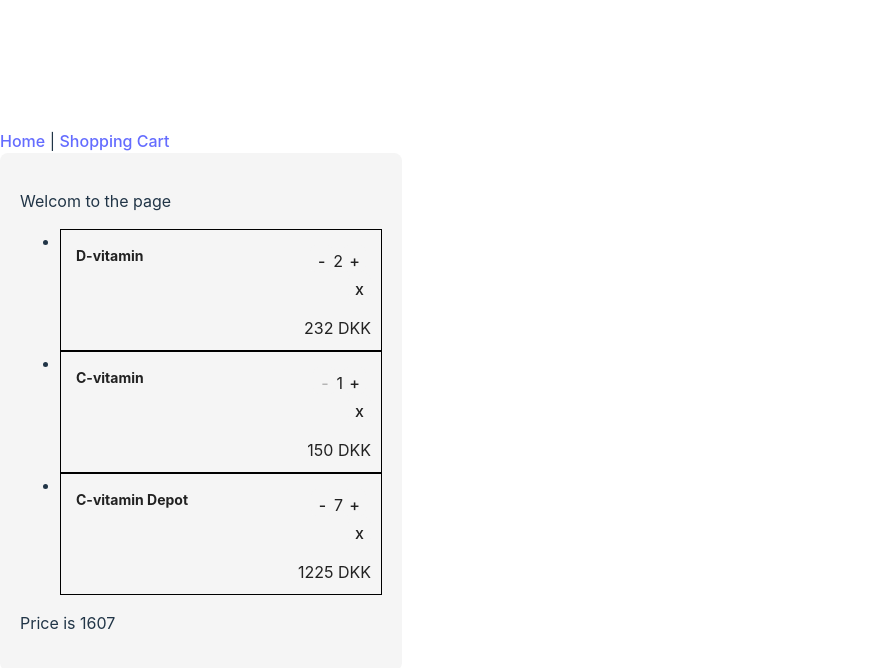
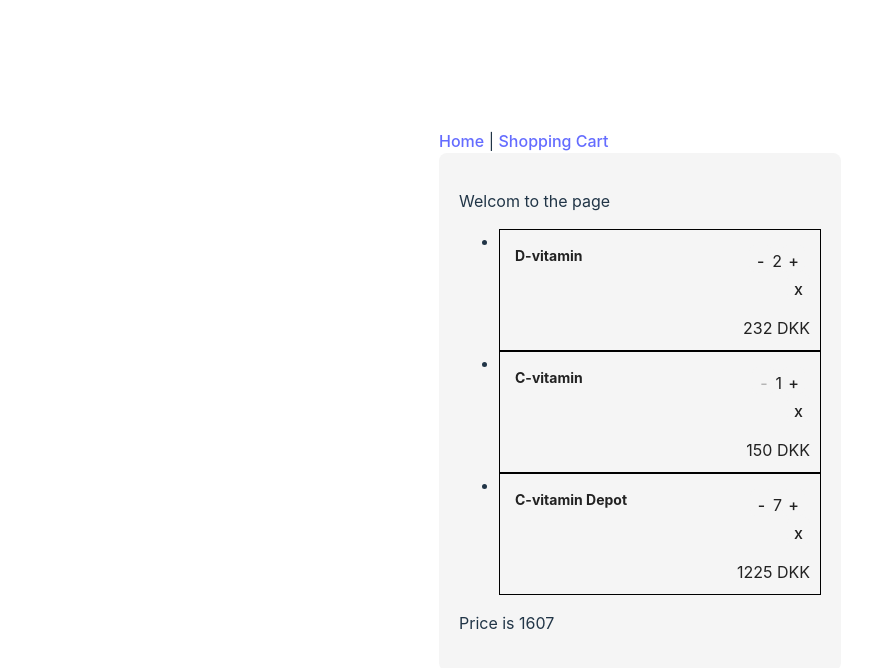
Before and after one commit to SiGoldbach/FrontendWebShop9, a React (Vite) app: page /cart in a window 1280 px wide. Shown: the top 668 px of the page, without its empty margins (0-883 px from the left). Built offline with nearby package versions, Linux system fonts and the light colour scheme.

Commit message:
Fixed centering again

```diff
--- a/src/App.tsx
+++ b/src/App.tsx
@@ -12,7 +12,7 @@ function App() {
 
   return (
     <Router>
-      <div>
+      <div >
         <nav>
           {/* Nav links */}
             <Link to="/">Home</Link> | <Link to="/cart">Shopping Cart</Link>
--- a/src/index.css
+++ b/src/index.css
@@ -23,11 +23,11 @@ a:hover {
 }
 
 body {
+  display: flex;
+  justify-content: center;
+  align-items: center;
+  min-height: 100vh;
   margin: 0;
-  display: flex;
-  place-items: center;
-  min-width: 320px;
-  min-height: 100vh;
 }
 
 h1 {
```
